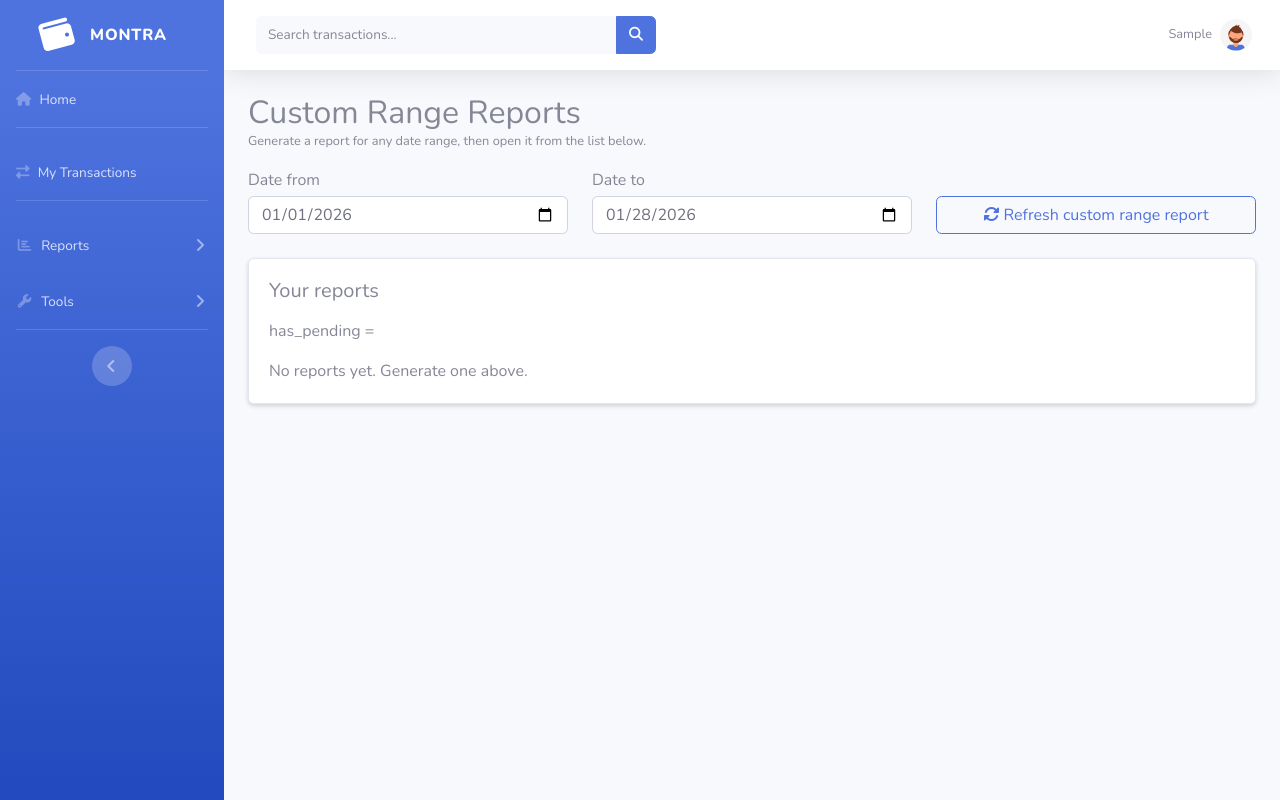
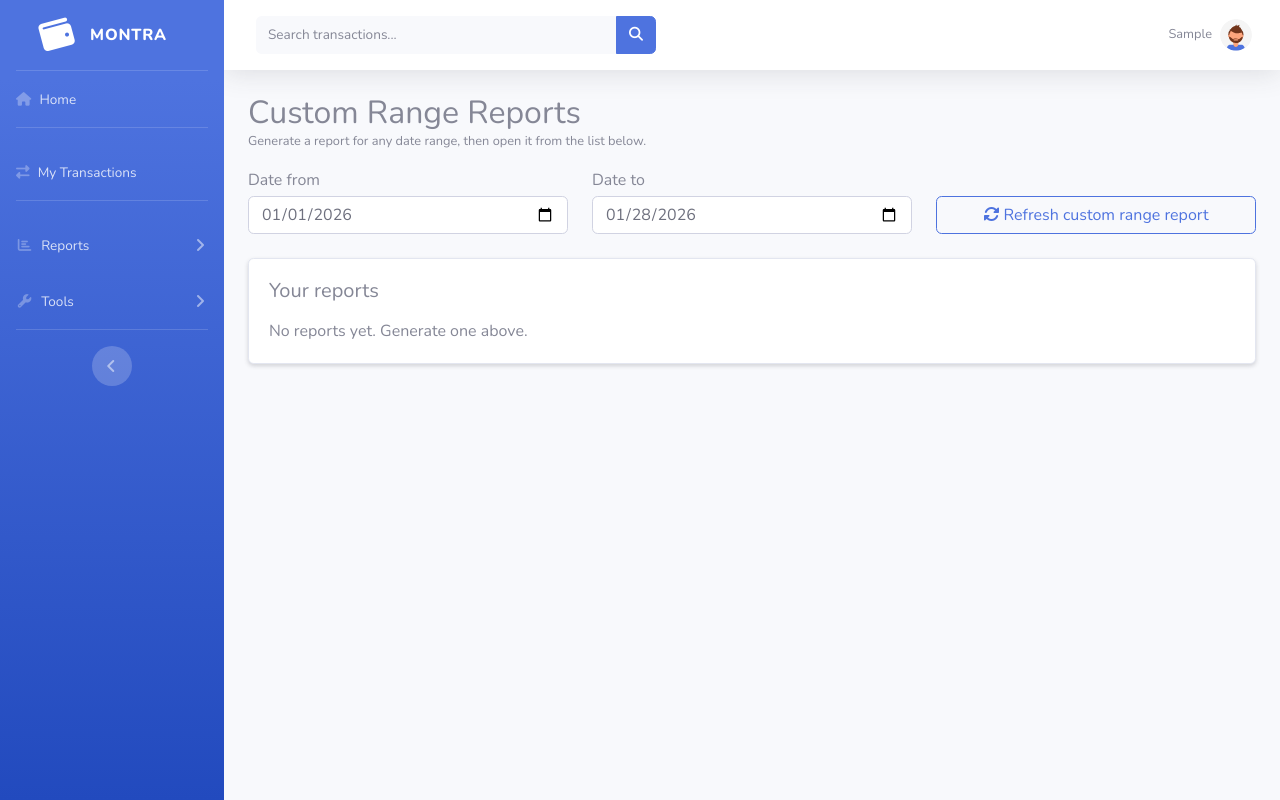
Before and after one commit to SlavicPixel/montra, a Django app: page /reports/custom-range/ in a window 1280 px wide. Run offline with Django 5.2, Linux system fonts and the light colour scheme; the visitor is signed in with stand-in values (Sample User, id 1); data that the repository does not hold is empty; some libraries are stand-ins or nearby versions.

Commit message:
Remove debug variable

```diff
--- a/transactions/templates/transactions/custom_range_index.html
+++ b/transactions/templates/transactions/custom_range_index.html
@@ -37,7 +37,6 @@
   <div class="card shadow-sm mt-4">
     <div class="card-body">
       <h5 class="card-title mb-3">Your reports</h5>
-      <p>has_pending = {{ has_pending }}</p>
 
       {% if reports %}
         <div class="table-responsive">
```
